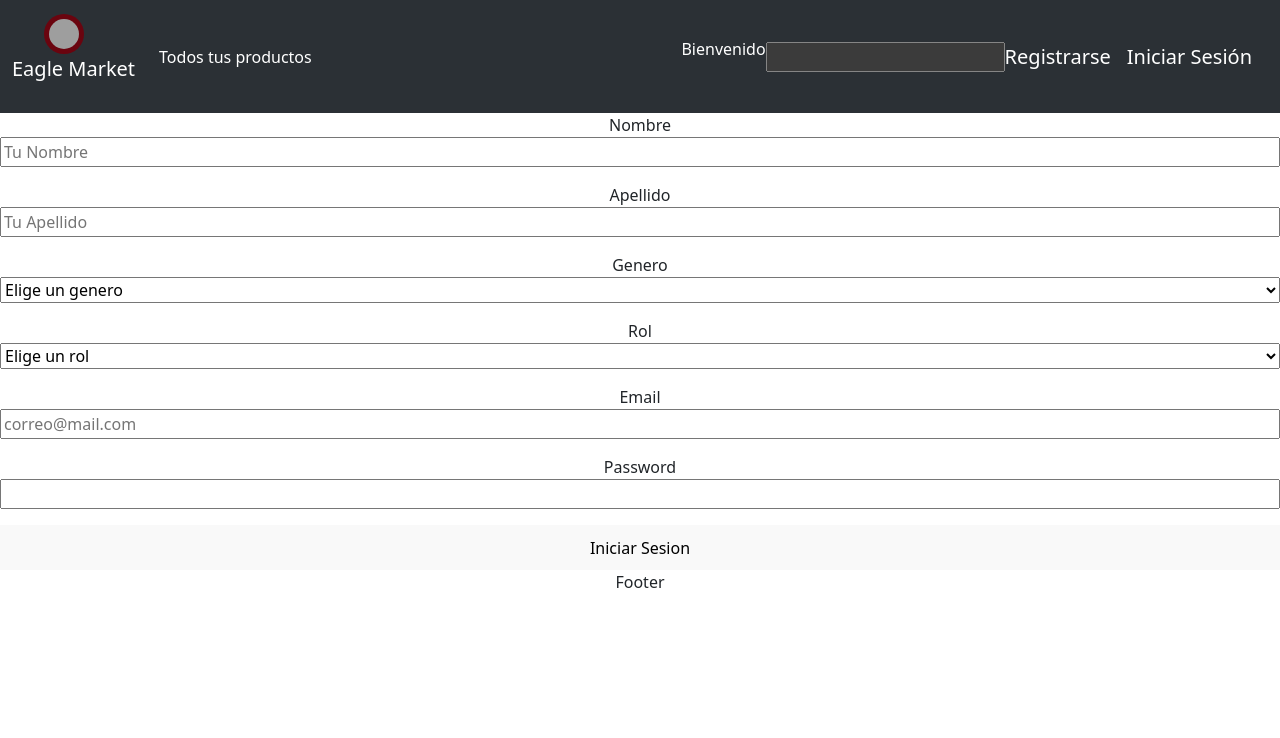
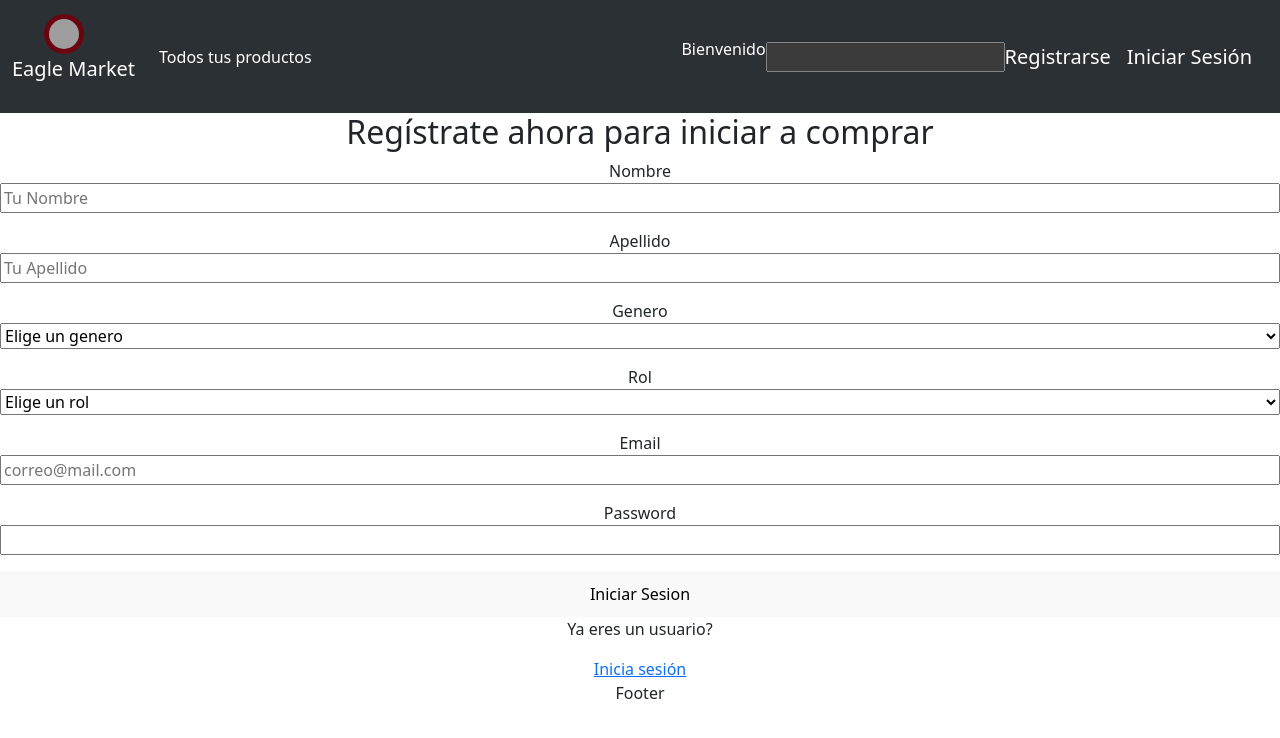
Before and after one commit to IV4NGM/Eagle-Market, a React (Vite) app in the folder Eagle-Market/: page /signup in a window 1280 px wide. Shown: the top 738 px of the page. Built offline with nearby package versions, Linux system fonts and the light colour scheme; grey boxes are pictures that could not be loaded.

Commit message:
feat: Agregados links entre login y signup

```diff
--- a/Eagle-Market/src/Pages/Login.jsx
+++ b/Eagle-Market/src/Pages/Login.jsx
@@ -2,13 +2,15 @@ import { useForm } from 'react-hook-form'
 import { yupResolver } from '@hookform/resolvers/yup'
 import * as yup from 'yup'
 import useAuthContext from '@/Context/AuthContext/useAuthContext'
-import { useNavigate } from 'react-router-dom'
+import useCartContext from '@/Context/CartContext/useCartContext'
+import { Link, useNavigate } from 'react-router-dom'
 import { useEffect, useState } from 'react'
 
 const Login = () => {
   const navigate = useNavigate()
 
-  const { token, setToken, setLoginStatus, setUserInfo } = useAuthContext()
+  const { setToken, setLoginStatus, setUserInfo } = useAuthContext()
+  const { setCart } = useCartContext()
   const [loginInfo, setLoginInfo] = useState({})
 
   useEffect(() => {
@@ -38,21 +40,23 @@ const Login = () => {
         .then((value) => {
           console.log(value)
           console.log(value.token)
-          setLoginStatus(true)
-          setToken(value.token)
           const userData = JSON.parse(atob(value.token.split('.')[1]))
           console.log(userData)
-          setUserInfo(userData)
           sessionStorage.setItem('token', value.token)
           sessionStorage.setItem('loginStatus', JSON.stringify(true))
           sessionStorage.setItem('userInfo', JSON.stringify(userData))
+          sessionStorage.setItem('cart', JSON.stringify([]))
+          setLoginStatus(true)
+          setToken(value.token)
+          setCart([])
+          setUserInfo(userData)
           navigate('/')
         })
         .catch((e) => {
           console.log(e)
         })
     }
-  }, [loginInfo, setToken, setLoginStatus, setUserInfo, navigate])
+  }, [loginInfo, setToken, setLoginStatus, setUserInfo, navigate, setCart])
 
   const loginFormSchema = yup.object().shape({
     email: yup.string().required('Ingresa un email válido').email('Debes ingresar un email válido'),
@@ -70,6 +74,8 @@ const Login = () => {
   }
 
   return (
+    <>
+      <h2>Inicia sesión para empezar a comprar</h2>
       <div className='login'>
         <div className='login-container'>
           <form
@@ -96,11 +102,14 @@ const Login = () => {
             <p>{errors.password?.message}</p>
 
             <button type='submit'>
-            Iniciar Sesion
+              Iniciar Sesión
             </button>
           </form>
         </div>
       </div>
+      <p>¿Nuevo usuario?</p>
+      <Link to='/signup'>Regístrate ahora</Link>
+    </>
   )
 }
 
--- a/Eagle-Market/src/Pages/Signup.jsx
+++ b/Eagle-Market/src/Pages/Signup.jsx
@@ -2,6 +2,7 @@ import { useForm } from 'react-hook-form'
 import { yupResolver } from '@hookform/resolvers/yup'
 import * as yup from 'yup'
 import { useEffect, useState } from 'react'
+import { Link } from 'react-router-dom'
 
 const Signup = () => {
   const [signUpInfo, setSignUpInfo] = useState({})
@@ -56,6 +57,8 @@ const Signup = () => {
   }
 
   return (
+    <>
+      <h2>Regístrate ahora para iniciar a comprar</h2>
       <div className='login'>
         <div className='login-container'>
           <form
@@ -124,6 +127,9 @@ const Signup = () => {
           </form>
         </div>
       </div>
+      <p>Ya eres un usuario?</p>
+      <Link to='/login'>Inicia sesión</Link>
+    </>
   )
 }
 
```
Lines whose indentation alone changed are shown as unchanged.
